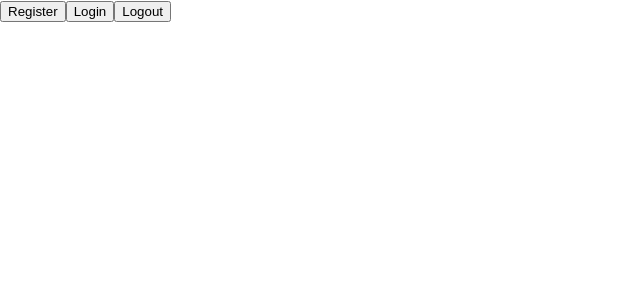
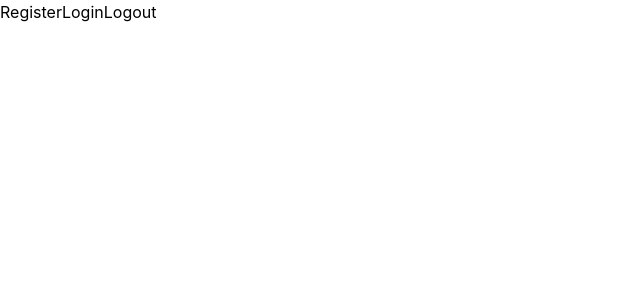
Before and after one commit to thuongton999/blogsphere, a Next.js app in the folder blogsphere/: page / in a window 1280 px wide. Shown: the top 300 px of the page, without its empty margins (0-640 px from the left). Built offline with nearby package versions, Linux system fonts and the light colour scheme.

Commit message:
tailwind

```diff
--- a/blogsphere/styles/globals.css
+++ b/blogsphere/styles/globals.css
@@ -1,3 +1,7 @@
+@tailwind base;
+@tailwind components;
+@tailwind utilities;
+
 html,
 body {
   padding: 0;
--- a/blogsphere/tailwind.config.js
+++ b/blogsphere/tailwind.config.js
@@ -1,6 +1,8 @@
-/** @type {import('tailwindcss').Config} */
 module.exports = {
-  content: [],
+  content: [
+    "./pages/**/*.{js,ts,jsx,tsx}",
+    "./components/**/*.{js,ts,jsx,tsx}",
+  ],
   theme: {
     extend: {},
   },
```
